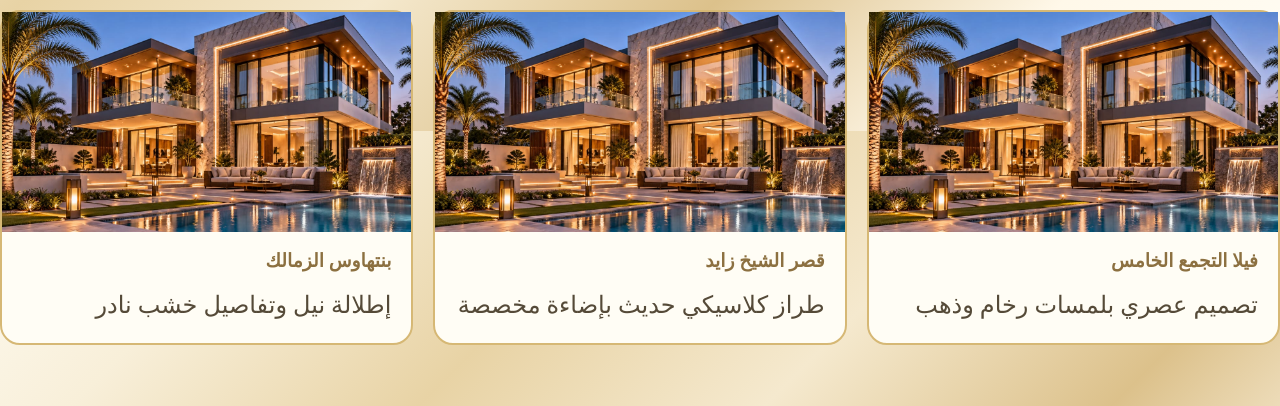
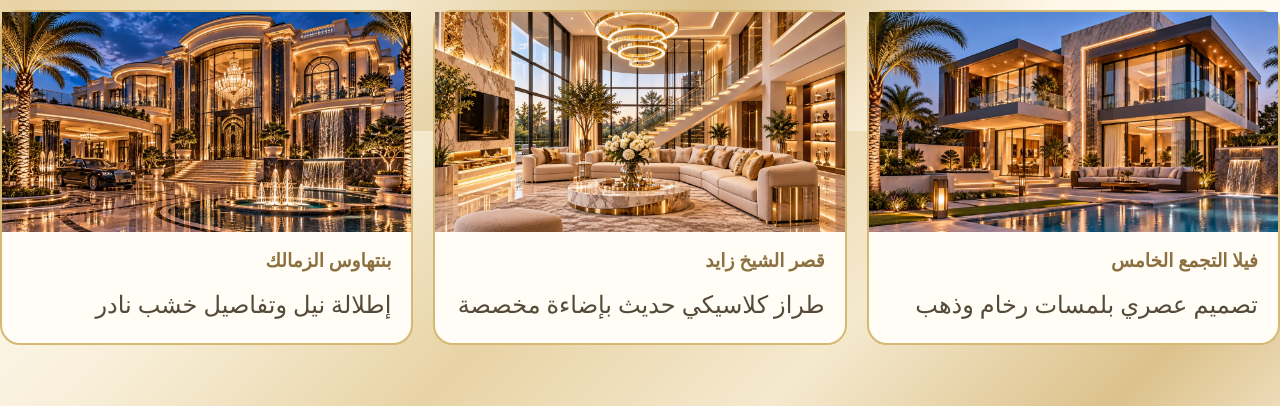
Before and after one commit to Marawan1122/raqi, a plain HTML site: page index.html in a window 1280 px wide. Shown: the part 669-1075 px from the top of the page. Drawn offline with Linux system fonts and the light colour scheme.

Commit message:
Update index.html

```diff
--- a/index.html
+++ b/index.html
@@ -86,16 +86,16 @@
       background-position: center;
       background-repeat: no-repeat;
      }
-      main > section:nth-of-type(3) .card-image {
-    background-image: url("WhatsApp%20Image%202026-11-25%20at%205.25.06%20PM.jpeg");
+      main > section:nth-of-type(3) .card:nth-child(1) .card-image {
+    background-image: url("./WhatsApp%20Image%202026-11-25%20at%205.25.06%20PM.jpeg");
 }
 
-main > section:nth-of-type(4) .card-image {
-    background-image: url("WhatsApp%20Image%202026-11-25%20at%205.25.06%20PM2.jpeg");
+main > section:nth-of-type(3) .card:nth-child(2) .card-image {
+    background-image: url("./WhatsApp%20Image%202026-11-25%20at%205.25.06%20PM2.jpeg");
 }
 
-main > section:nth-of-type(5) .card-image {
-    background-image: url("WhatsApp%20Image%202026-11-25%20at%205.28.09%20PM3.jpeg");
+main > section:nth-of-type(3) .card:nth-child(3) .card-image {
+    background-image: url("./WhatsApp%20Image%202026-11-25%20at%205.28.09%20PM3.jpeg");
 }
      blockquote{
       color:#554A38;
```
